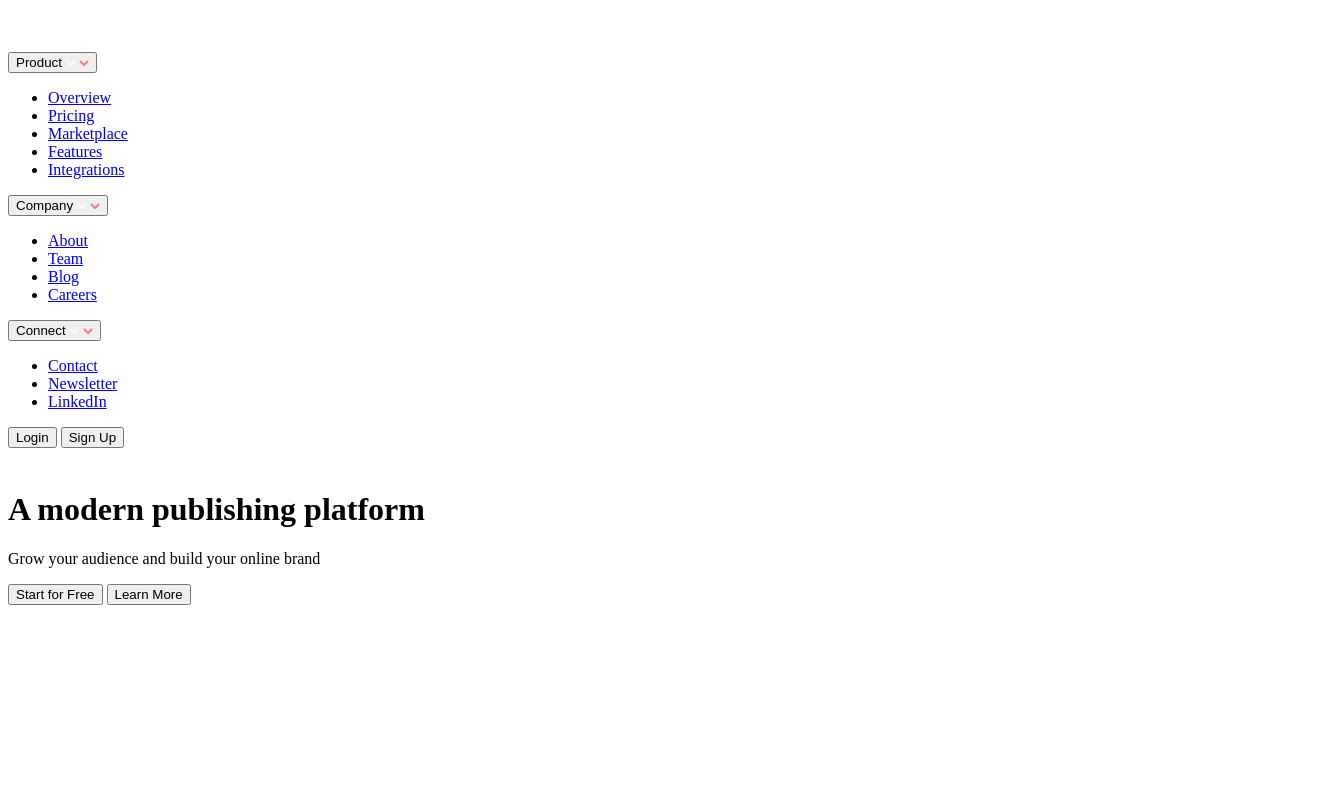
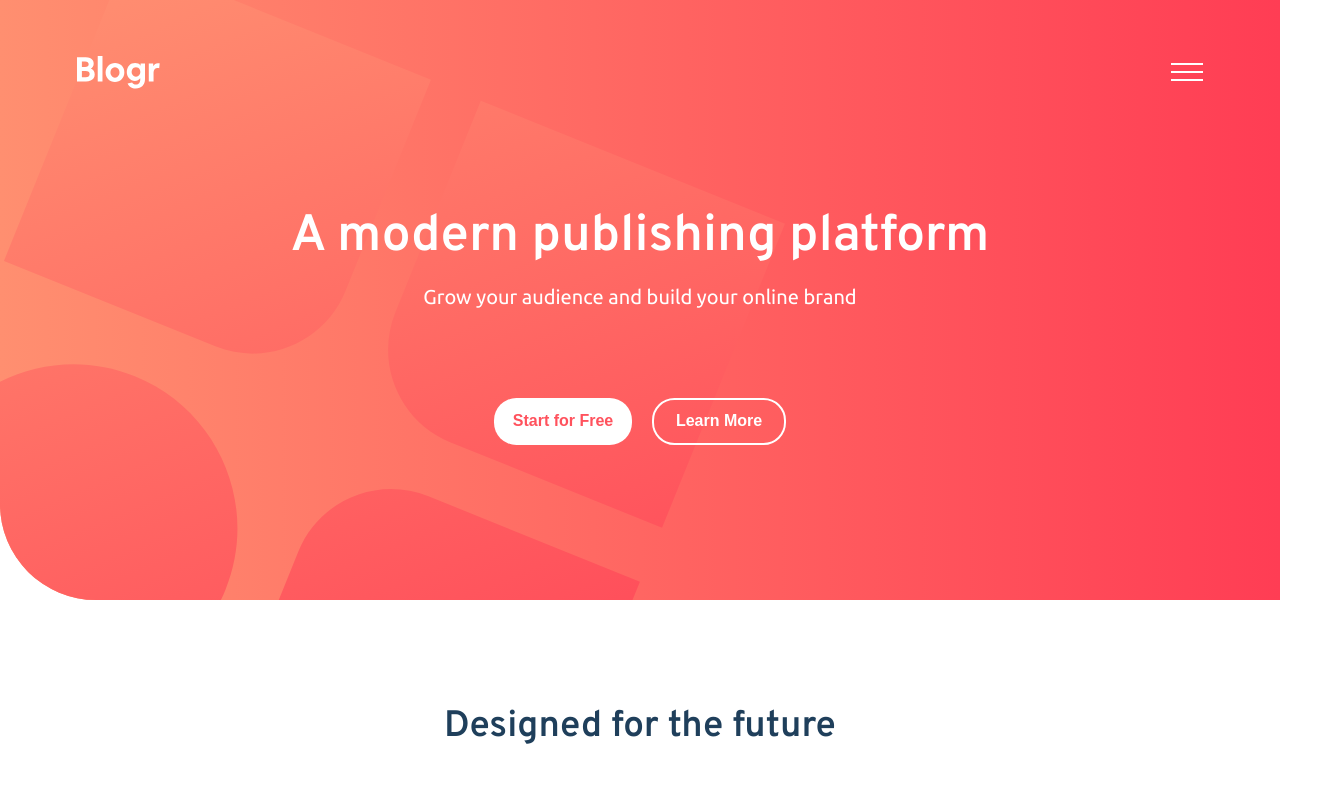
Before and after one commit to gidhub48/Blogr-landing-page, a plain HTML site: page index.html in a window 1280 px wide. Shown: the top 790 px of the page, 1332 px wide, since content can reach past the window. Drawn offline with Linux system fonts and the light colour scheme; the site is published under a folder, as on GitHub Pages, so addresses that start at the root find nothing.

Commit message:
Update index.html

```diff
--- a/index.html
+++ b/index.html
@@ -5,8 +5,8 @@
   <meta name="viewport" content="width=device-width, initial-scale=1.0"> <!-- displays site properly based on user's device -->
 
   <link rel="icon" type="image/png" sizes="32x32" href="./images/favicon-32x32.png">
-  <link rel="stylesheet" type="text/css" href="/dist/css/app.css">
-  <link rel="stylesheet" type="text/css" href="/style.css">
+  <link rel="stylesheet" type="text/css" href="dist/css/app.css">
+  <link rel="stylesheet" type="text/css" href="style.css">
 
   <title>Blogr</title>
 
```
